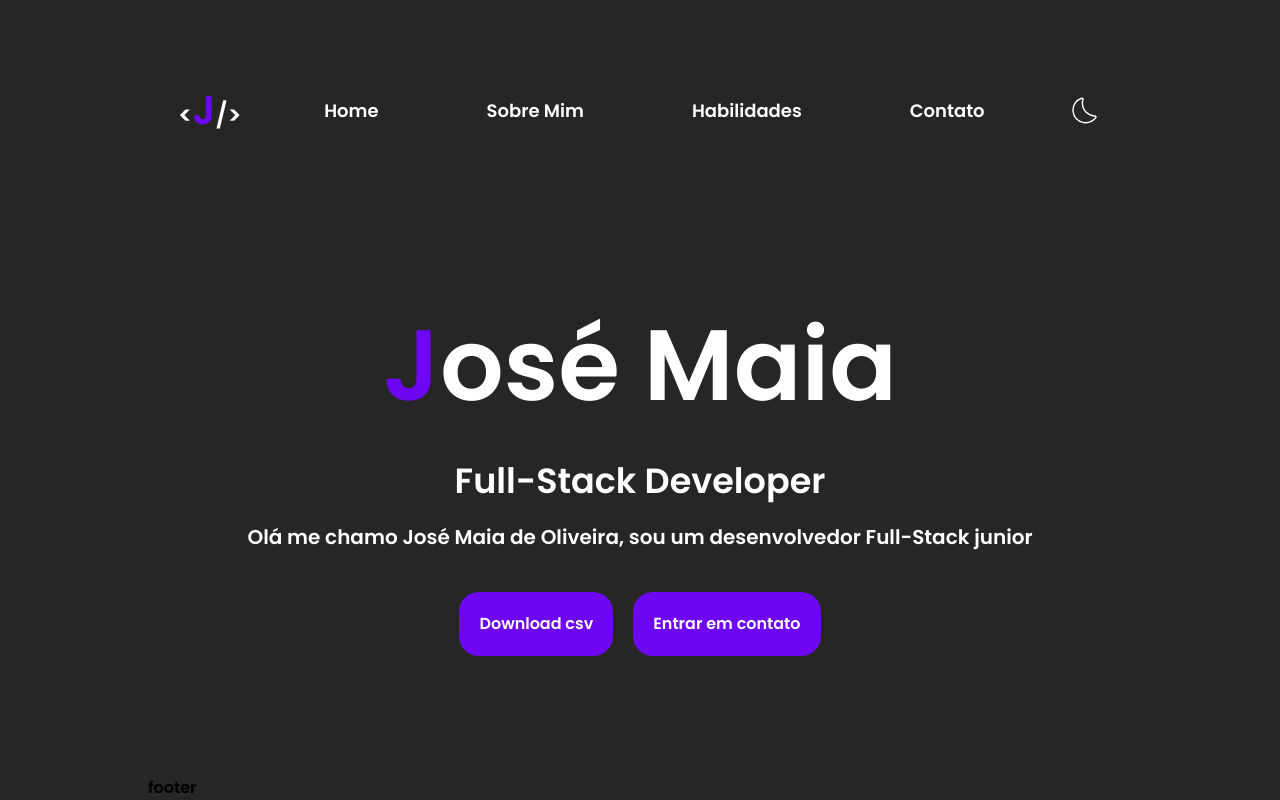
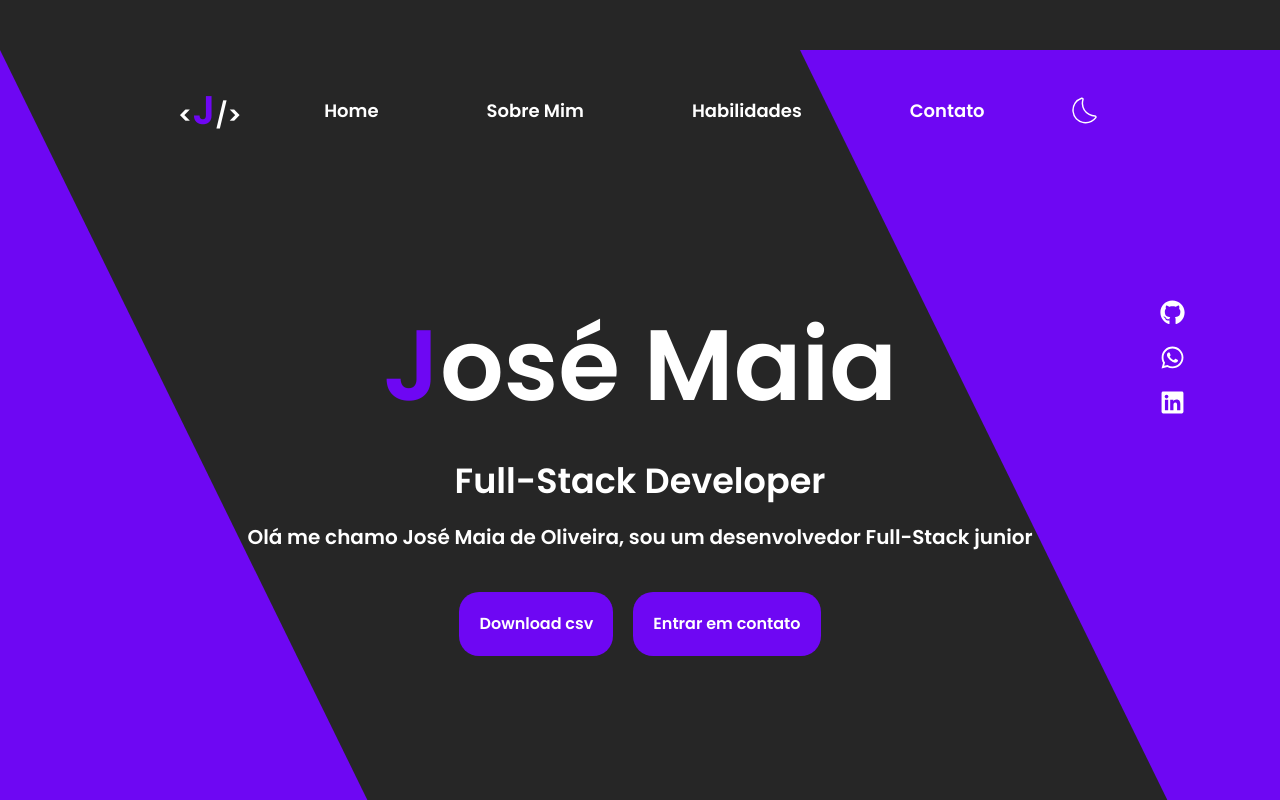
Before and after one commit to decker12w/PortifolioNextJs, a Next.js app: page / in a window 1280 px wide. Shown: the top 800 px of the page. Built offline with nearby package versions, Linux system fonts and the light colour scheme.

Commit message:
feat:add some triangles forms

```diff
--- a/src/app/Home.module.css
+++ b/src/app/Home.module.css
@@ -29,6 +29,20 @@
 	gap: 20px;
 }
 
+.container5 {
+	position: absolute;
+	right: 95px;
+	top: 300px;
+	display: flex;
+	flex-direction: column;
+	align-items: center;
+	justify-content: center;
+	gap: 20px;
+}
+.icon {
+	font-size: 25px;
+	color: white;
+}
 .title1 {
 	font-size: 100px;
 	font-weight: bold;
@@ -50,3 +64,25 @@
 .char {
 	color: var(--purpleSoft);
 }
+
+.triangleDraw1 {
+	position: absolute;
+	left: 0;
+	top: 50px;
+	width: 0;
+	height: 0;
+	border-right: 480px solid transparent;
+	border-bottom: 980px solid var(--purpleSoft);
+}
+
+.triangleDraw2 {
+	z-index: -1;
+	position: absolute;
+	transform: rotate(180deg);
+	right: 0;
+	top: 50px;
+	width: 0;
+	height: 0;
+	border-right: 480px solid transparent;
+	border-bottom: 980px solid var(--purpleSoft);
+}
--- a/src/app/page.tsx
+++ b/src/app/page.tsx
@@ -1,9 +1,12 @@
 import Button from "../components/home/Button";
 import Style from "./Home.module.css";
+import { FaGithub, FaWhatsapp, FaLinkedin } from "react-icons/fa";
 
 export default function Home() {
 	return (
-		<main className={Style.container1}>
+		<main>
+			<div className={Style.triangleDraw1}></div>
+			<section className={Style.container1}>
 				<div className={Style.container2}>
 					<h1 className={Style.title1}>
 						<span className={Style.char}>J</span>osé Maia
@@ -19,6 +22,13 @@ export default function Home() {
 					<Button text={"Download csv"}></Button>
 					<Button text={"Entrar em contato"}></Button>
 				</div>
+			</section>
+			<div className={Style.container5}>
+				<FaGithub className={Style.icon}></FaGithub>
+				<FaWhatsapp className={Style.icon}>/</FaWhatsapp>
+				<FaLinkedin className={Style.icon}></FaLinkedin>
+			</div>
+			<div className={Style.triangleDraw2}></div>
 		</main>
 	);
 }
```
Lines whose indentation alone changed are shown as unchanged.
